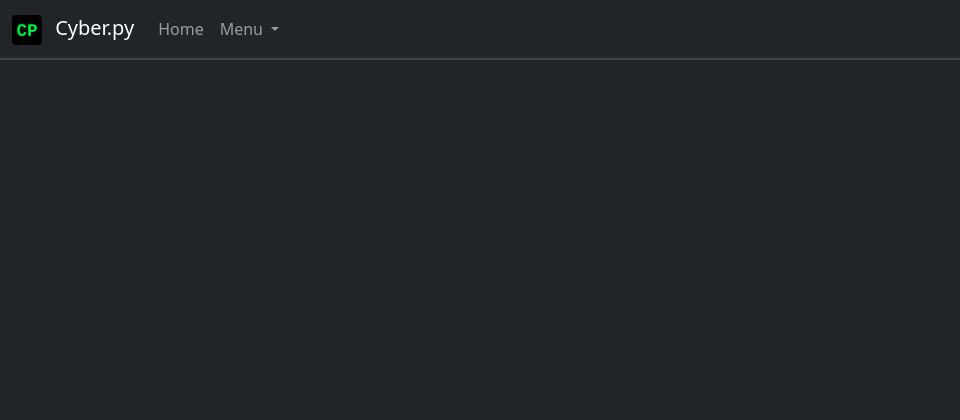
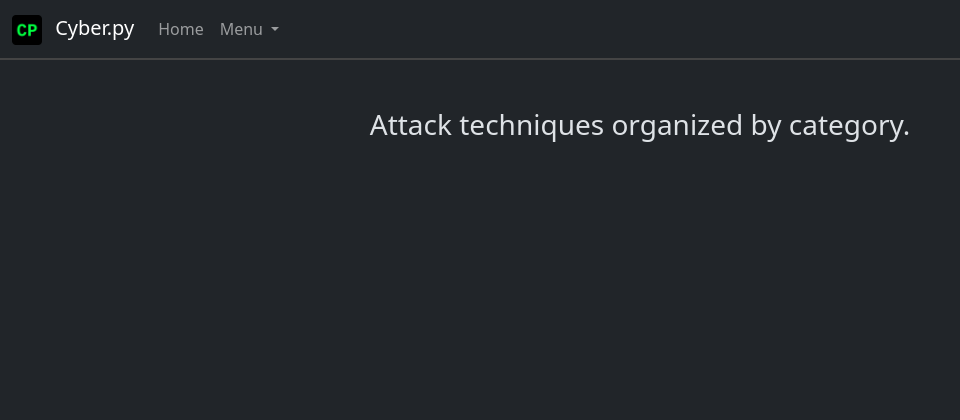
Before and after one commit to emreeturker/cyber-py, a Django app: page /attacks/ in a window 1280 px wide. Shown: the top 420 px of the page, without its empty margins (0-960 px from the left). Run offline with Django 5.2, Linux system fonts and the light colour scheme; data that the repository does not hold is empty.

Commit message:
Improve list and home page styling and copy

```diff
--- a/attacks/templates/attacks/detail.html
+++ b/attacks/templates/attacks/detail.html
@@ -5,8 +5,10 @@
 <div class="container my-5">
     <div class="row justify-content-center">
         <div class="col-md-8">
-            <h1 class="text-center mb-5 text-danger">{{ attack.name }}</h1>
-            <p class="text-center mb-5">{{ attack.description }}</p>
+            <h1 class="text-center mb-5" style="color: #dc3545;">{{ attack.name }}</h1>
+            <p class="text-center mb-5" style="line-height: 1.7; max-width: 650px; margin: 0 auto;">
+                {{ attack.description }}
+            </p>
 
 
             <table class="table table-striped">
--- a/attacks/templates/attacks/list.html
+++ b/attacks/templates/attacks/list.html
@@ -5,12 +5,17 @@
 <div class="container my-5">
     <div class="row justify-content-center">
         <div class="col-md-8">
+            <h3 class="text-center mb-5">Attack techniques organized by category.</h3>
             {% for category in categories %}
-            <h3 class="text-center text-danger mb-3">{{ category.name }}</h3>
+            <h3 class="text-center mb-3" style="color: #dc3545;">
+                {% if category.name == "Wireless Attacks" %}
+                <i class="bi bi-wifi me-2"></i>
+                {% endif %}
+                {{ category.name }}
+            </h3>
             <div class="list-group mb-5 text-center w-50 mx-auto">
                 {% for attack in category.attacks.all %}
-                <a href="{% url 'attacks:detail' attack.slug %}"
-                    class="list-group-item list-group-item-action text-success">
+                <a href="{% url 'attacks:detail' attack.slug %}" class="list-group-item list-group-item-action">
                     {{ attack.name }}
                 </a>
                 {% endfor %}
--- a/templates/base.html
+++ b/templates/base.html
@@ -7,6 +7,7 @@
   <meta charset="UTF-8">
   <meta name="viewport" content="width=device-width, initial-scale=1.0">
   <link rel="icon" type="image/png" href="{% static 'images/favicon.png' %}">
+  <link rel="stylesheet" href="https://cdn.jsdelivr.net/npm/bootstrap-icons@1.13.1/font/bootstrap-icons.min.css">
   <link href="https://cdn.jsdelivr.net/npm/bootstrap@5.3.8/dist/css/bootstrap.min.css" rel="stylesheet"
     integrity="sha384-sRIl4kxILFvY47J16cr9ZwB07vP4J8+LH7qKQnuqkuIAvNWLzeN8tE5YBujZqJLB" crossorigin="anonymous">
   <script src="https://cdn.jsdelivr.net/npm/bootstrap@5.3.8/dist/js/bootstrap.bundle.min.js"
--- a/templates/home.html
+++ b/templates/home.html
@@ -15,7 +15,7 @@
                 <img src="{% static 'images/attacks.png' %}" class="card-img-top" alt="image"
                     style="height: 200px; object-fit: contain;">
                 <h3 class="card-title text-center mb-1">Attacks</h3>
-                <p class="card-text text-center">A library of cybersecurity attack techniques.</p>
+                <p class="card-text text-center">Explore cybersecurity attack techniques.</p>
             </a>
         </div>
         <div class="col-md-5 mb-4">
@@ -23,7 +23,7 @@
                 <img src="{% static 'images/tools.png' %}" class="card-img-top" alt="image"
                     style="height: 200px; object-fit: contain;">
                 <h3 class="card-title text-center mb-1">Tools</h3>
-                <p class="card-text text-center">A collection of cybersecurity tools.</p>
+                <p class="card-text text-center">Explore cybersecurity tools.</p>
             </a>
         </div>
     </div>
--- a/tools/templates/tools/detail.html
+++ b/tools/templates/tools/detail.html
@@ -5,8 +5,10 @@
 <div class="container my-5">
     <div class="row justify-content-center">
         <div class="col-md-8">
-            <h1 class="text-center mb-5 text-danger">{{ tool.name }}</h1>
-            <p class="text-center mb-5">{{ tool.description }}</p>
+            <h1 class="text-center mb-5" style="color: #0d6efd;">{{ tool.name }}</h1>
+            <p class="text-center mb-5" style="line-height: 1.7; max-width: 650px; margin: 0 auto;">
+                {{ tool.description }}
+            </p>
 
 
             <table class="table table-striped">
--- a/tools/templates/tools/list.html
+++ b/tools/templates/tools/list.html
@@ -5,12 +5,12 @@
 <div class="container my-5">
     <div class="row justify-content-center">
         <div class="col-md-8">
+            <h3 class="text-center mb-5">Tools organized by category.</h3>
             {% for category in categories %}
-            <h3 class="text-center text-danger mb-3">{{ category.name }}</h3>
+            <h3 class="text-center mb-3" style="color: #0d6efd;">{{ category.name }}</h3>
             <div class="list-group mb-5 text-center w-50 mx-auto">
                 {% for tool in category.tools.all %}
-                <a href="{% url 'tools:detail' tool.slug %}"
-                    class="list-group-item list-group-item-action text-success">
+                <a href="{% url 'tools:detail' tool.slug %}" class="list-group-item list-group-item-action">
                     {{ tool.name }}
                 </a>
                 {% endfor %}
```
